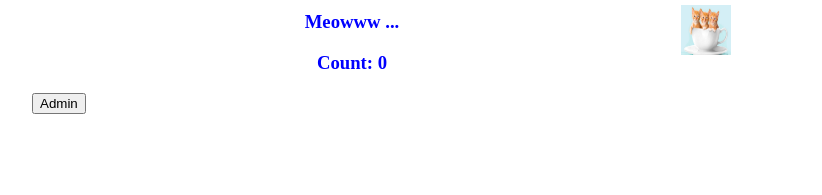
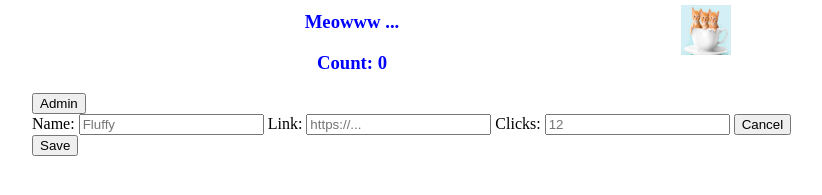
Before and after one commit to bunnydeviloper/cat-clicker-premium, a plain HTML site: page index.html in a window 1280 px wide. Shown: the part 445-640 px from the top of the page, without its empty margins (208-1030 px from the left). Drawn offline with Linux system fonts and the light colour scheme.

Commit message:
update html to add admin view portion

```diff
--- a/index.html
+++ b/index.html
@@ -21,7 +21,18 @@
       <div id="catList"></div>
     </section>
     <button id="admin">Admin</button>
-    <div id="adminView"></div>
+    <div id="adminView">
+      <form>
+        <label for="inputName">Name: </label>
+        <input type="text" id="inputName" placeholder="Fluffy">
+        <label for="inputLink">Link: </label>
+        <input type="text" id="inputLink" placeholder="https://...">
+        <label for="inputClick">Clicks: </label>
+        <input type="text" id="inputClick" placeholder="12">
+        <button id="cancel">Cancel</button>
+        <button id="save">Save</button>
+      </form>
+    </div>
   </body>
 
   <script src="js/app.js"></script>
```
